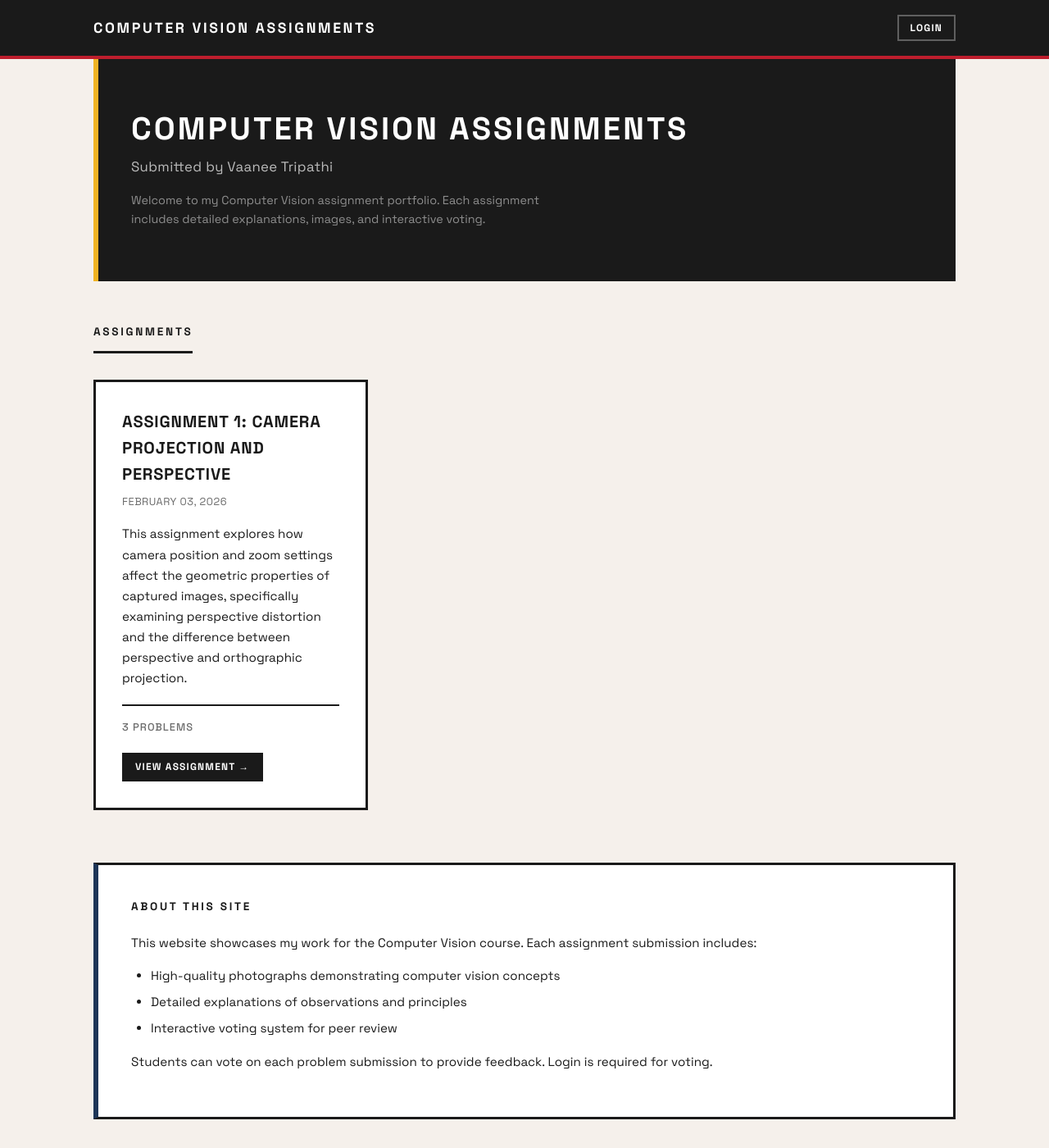
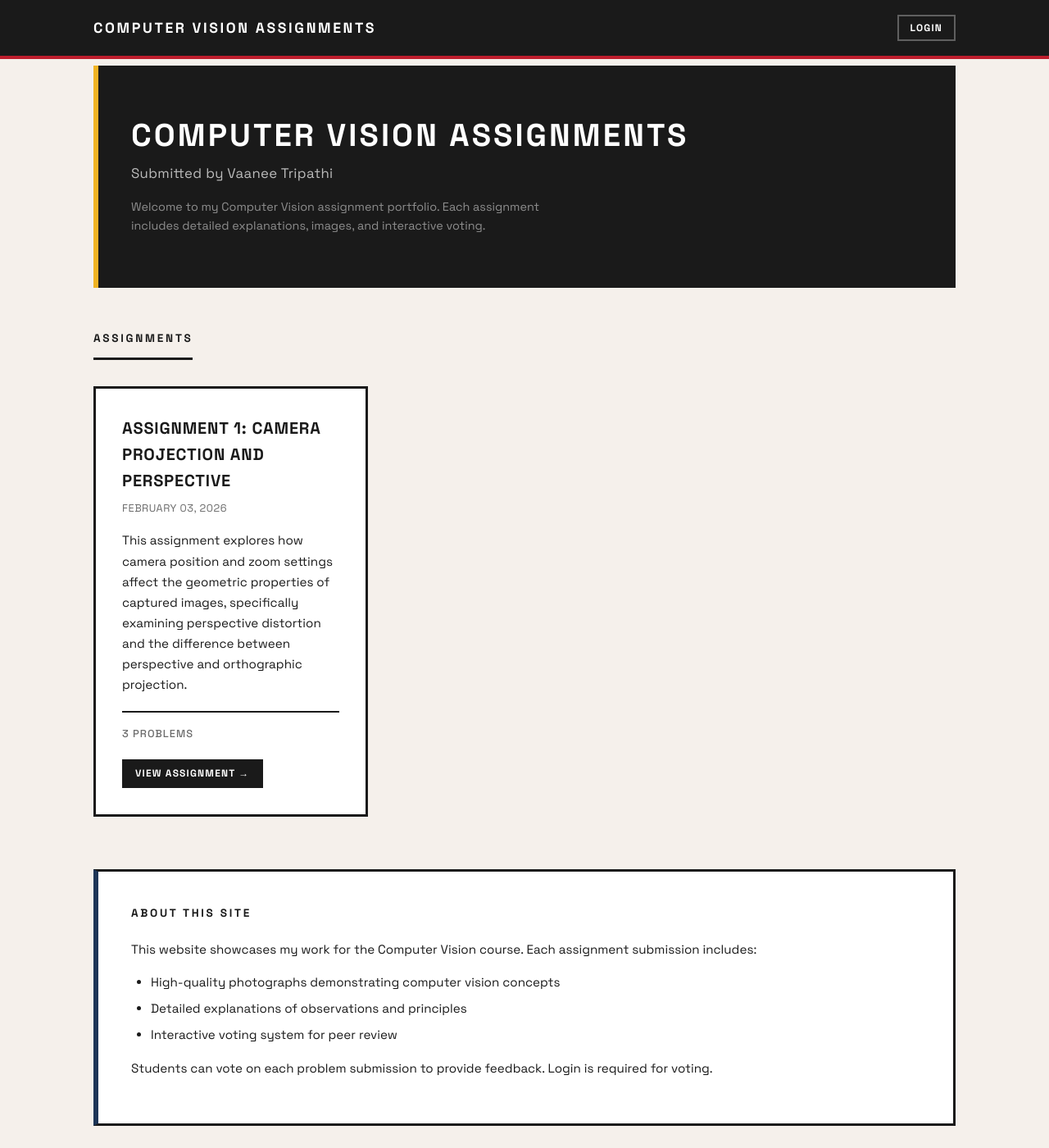
Before and after one commit to VaaneeTripathi/cv-assignments, a Jekyll site: the page built from index.html, in a window 1280 px wide and 1400 px high. Shown: the whole window at 82% size. Built offline with Jekyll 4.4.1, drawn with Linux system fonts in a browser that asks for light colours; comment, search, counter and statistics services are not loaded.

Commit message:
Fix spacing for homepage introduction card

```diff
--- a/assets/css/style.css
+++ b/assets/css/style.css
@@ -137,6 +137,7 @@ header .btn:hover {
     margin-bottom: 48px;
     position: relative;
     border-left: 6px solid var(--yellow);
+    margin-top: 8px;
 }
 
 .hero h1 {
```
